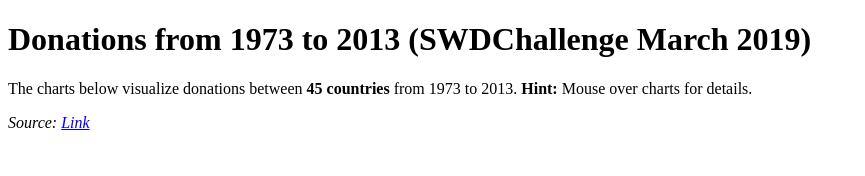
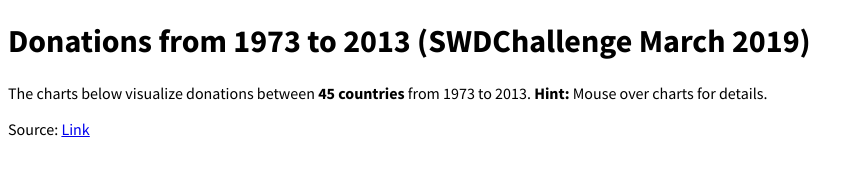
Before and after one commit to PMWan/swdchallenge_mar_2019, a plain HTML site: page index.html in a window 1280 px wide. Shown: the whole page, without its empty margins (0-865 px from the left). Drawn offline with Linux system fonts and the light colour scheme; a script that the page names is missing.

Commit message:
apply source sans font

```diff
--- a/index.html
+++ b/index.html
@@ -9,10 +9,16 @@
     <script src="https://cdn.jsdelivr.net/npm/vega-lite@3.0.0-rc14/build/vega-lite.js"></script>
     <script src="https://cdn.jsdelivr.net/npm/vega-embed@3.29.1/build/vega-embed.js"></script>
 
+    <link href="https://fonts.googleapis.com/css?family=Source+Sans+Pro:400,700" rel="stylesheet">
+
     <style>
       .vega-embed {
         padding-top: 1em;
         padding-bottom: 1em;
+      }
+
+      body {
+        font-family: 'Source Sans Pro', sans-serif;
       }
     </style>
   </head>
@@ -21,7 +27,7 @@
 
     <p>The charts below visualize donations between <strong>45 countries</strong> from 1973 to 2013. <strong>Hint:</strong> Mouse over charts for details.</p>
 
-    <p><i>Source: <a href="https://www.dropbox.com/s/fb3uhjlov0ca877/aiddata-countries-only.csv?dl=0">Link</a></i></p>
+    <p>Source: <a href="https://www.dropbox.com/s/fb3uhjlov0ca877/aiddata-countries-only.csv?dl=0">Link</a></p>
 
     <!-- chart container -->
     <div id="vis"></div>
```
